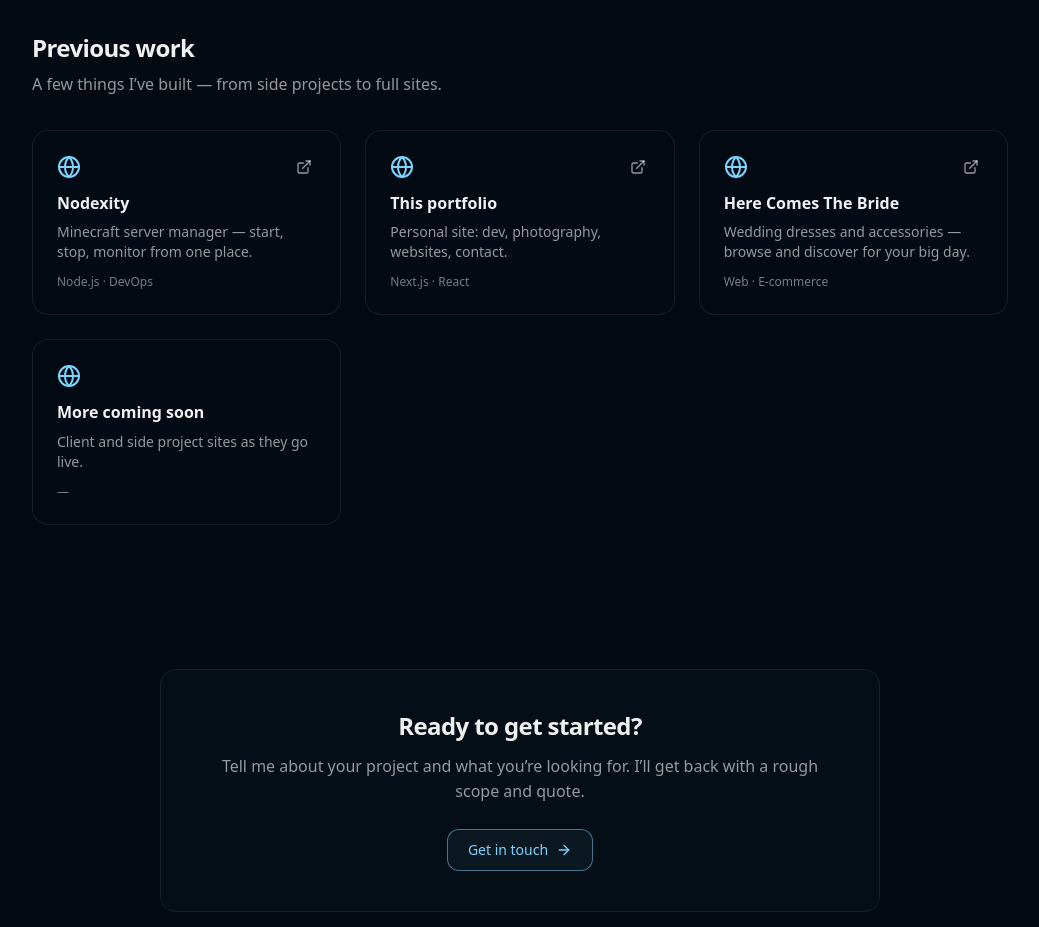
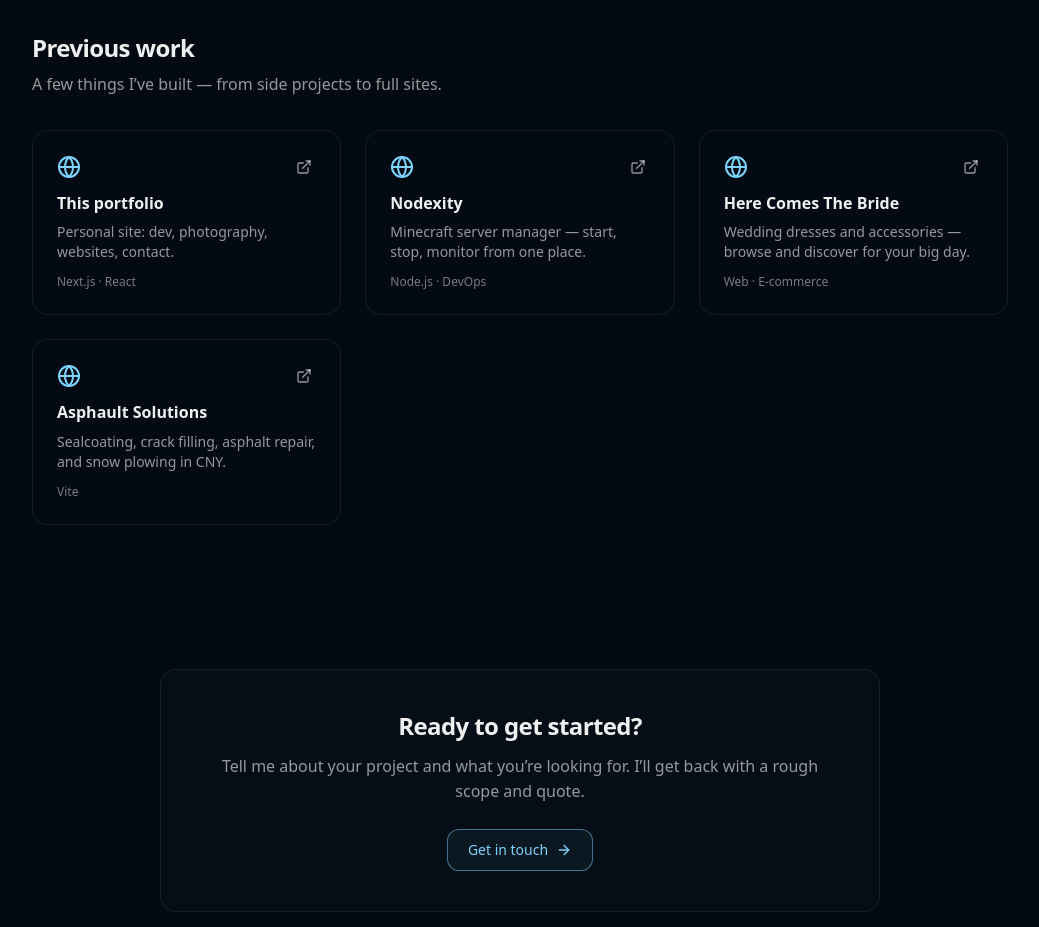
Before and after one commit to 404twillCODE/FocusedOnTom, a Next.js app: page /websites in a window 1280 px wide. Shown: the part 1580-2507 px from the top of the page, without its empty margins (120-1159 px from the left). Built offline with nearby package versions, Linux system fonts and the light colour scheme; no server answers.

Commit message:
Reorder and update previous work showcase
Put the portfolio first and refresh the Asphault Solutions card details.

Made-with: Cursor

```diff
--- a/app/websites/page.tsx
+++ b/app/websites/page.tsx
@@ -93,17 +93,17 @@ const tiers = [
 
 const previousWork = [
   {
-    title: "Nodexity",
-    description: "Minecraft server manager — start, stop, monitor from one place.",
-    href: "https://nodexity.com",
-    tech: "Node.js · DevOps",
-  },
-  {
     title: "This portfolio",
     description: "Personal site: dev, photography, websites, contact.",
     href: "/",
     tech: "Next.js · React",
     internal: true,
+  },
+  {
+    title: "Nodexity",
+    description: "Minecraft server manager — start, stop, monitor from one place.",
+    href: "https://nodexity.com",
+    tech: "Node.js · DevOps",
   },
   {
     title: "Here Comes The Bride",
@@ -112,11 +112,11 @@ const previousWork = [
     tech: "Web · E-commerce",
   },
   {
-    title: "More coming soon",
-    description: "Client and side project sites as they go live.",
-    href: "#",
-    tech: "—",
-    placeholder: true,
+    title: "Asphault Solutions",
+    description:
+      "Sealcoating, crack filling, asphalt repair, and snow plowing in CNY.",
+    href: "https://asphaltsolutionscny.com",
+    tech: "Vite",
   },
 ];
 
```
